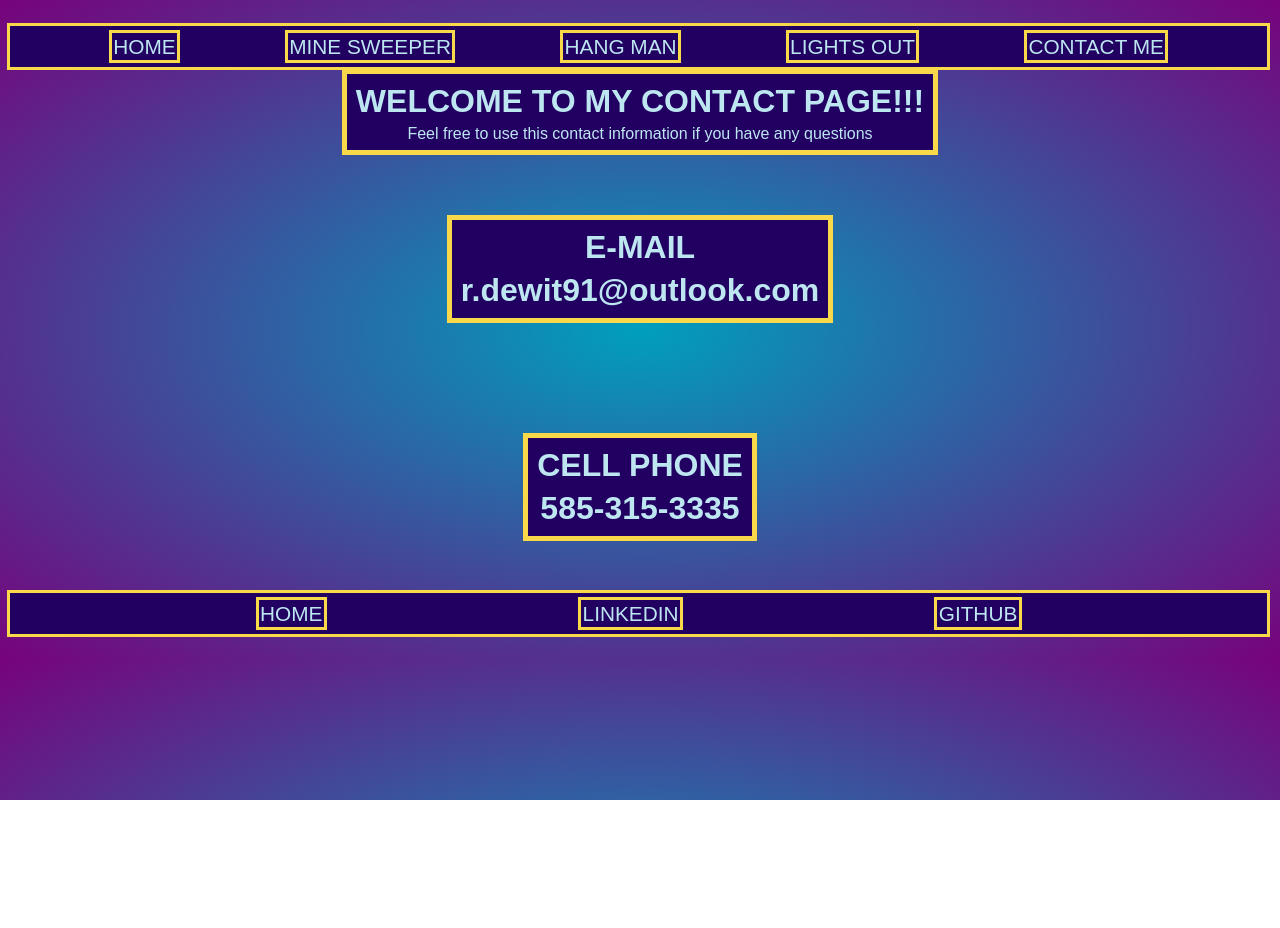
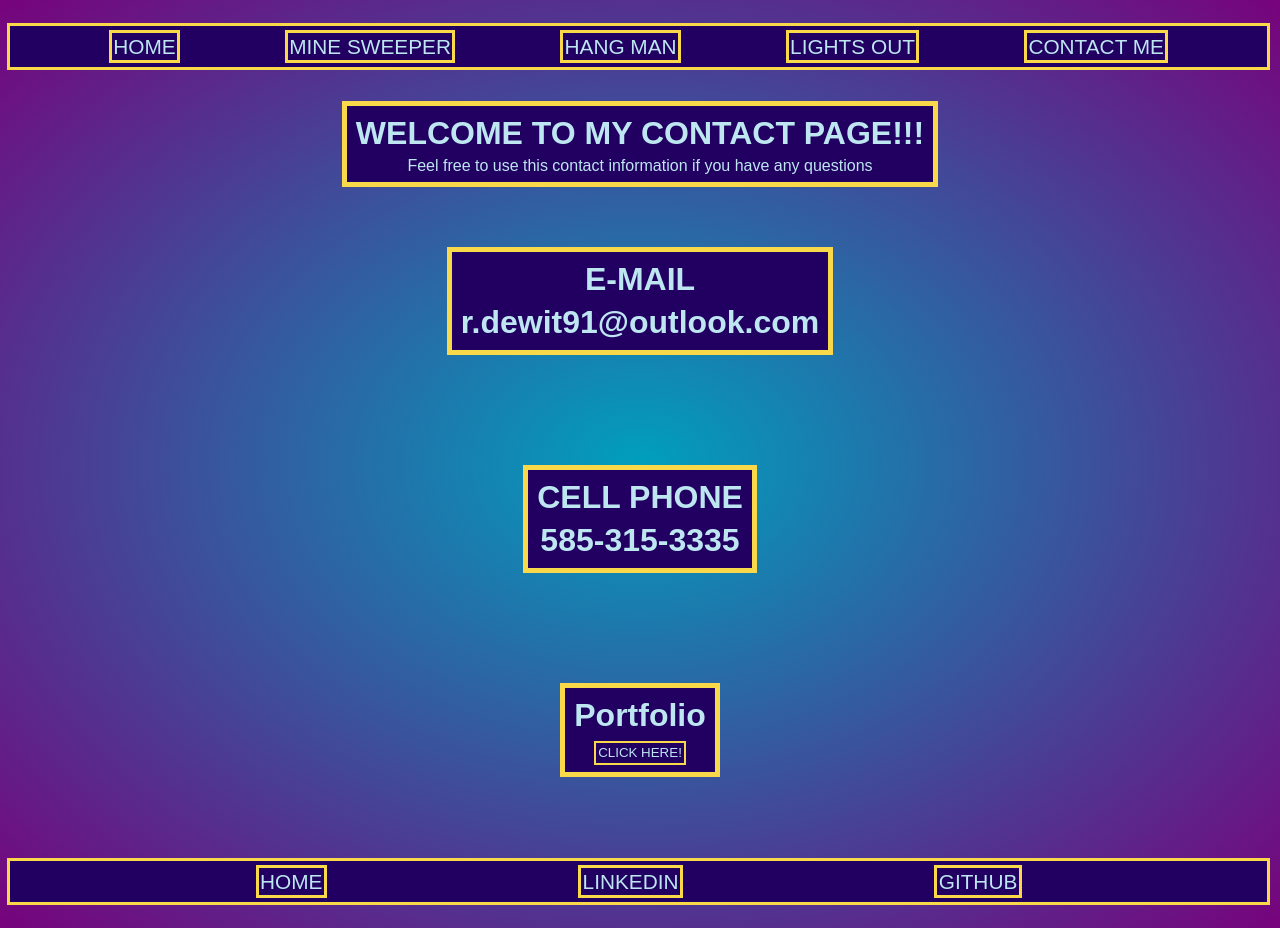
Before and after one commit to rdewit91/robsArcade, a Next.js app in the folder robs-arcade/: page /cntcMe in a window 1280 px wide. Before the commit the page ends 800 px from the top, so only its background shows below. Built offline with nearby package versions, Linux system fonts and the light colour scheme.

Commit message:
portfolio link

```diff
--- a/robs-arcade/src/pages/cntcMe.js
+++ b/robs-arcade/src/pages/cntcMe.js
@@ -1,5 +1,6 @@
 import React from 'react'
 import styles from '@/styles/cntcMe.module.css'
+import Link from 'next/link'
 
 export default function cntcMe() {
   return (
@@ -21,6 +22,15 @@ export default function cntcMe() {
           <h1>585-315-3335</h1>
         </div>
       </div>
+      <div className={styles.cntcMeData} >
+        <div className={styles.cntcText} >
+          <h1>Portfolio</h1>
+          <Link href='https://rob-dewit-portfolio-2phe-git-main-rdewit91.vercel.app/' >
+            <button className={styles.bttnBttn} >CLICK HERE!</button>
+          </Link>
+
+        </div>
+      </div>
     </div>
     </>
   )
--- a/robs-arcade/src/pages/index.js
+++ b/robs-arcade/src/pages/index.js
@@ -20,7 +20,6 @@ export default function Home() {
         </div>
       </div>
     </div>
-
 
 
     </>
--- a/robs-arcade/src/styles/cntcMe.module.css
+++ b/robs-arcade/src/styles/cntcMe.module.css
@@ -6,6 +6,7 @@
     flex-direction: column;
     align-items: center;
     color: #BDE6F1;
+    height: 800px;
 }
 
 .cntcMeHead {
@@ -31,6 +32,20 @@
     text-align: center;
 }
 
+.bttnBttn {
+    margin: .18em;
+    padding: .18em;
+    border: solid #F9D949 .18em;
+    background-color: #210062;
+    color: #BDE6F1;
+}
+
+.bttnBttn:hover {
+    color: black;
+    background-color: #BDE6F1;
+    cursor: pointer;
+}
+
 @media screen and (min-width: 375px) and (max-width: 740px) {
     .cntcMeBox {
         width: 390%;
```
